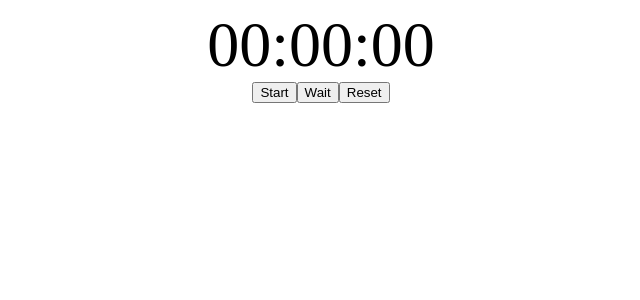
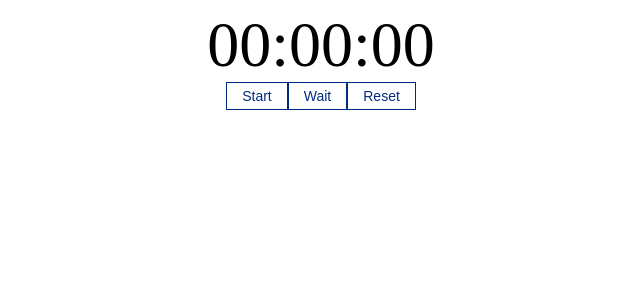
Before and after one commit to SrTrace/Stopwatch, a React (Create React App) app: page / in a window 1280 px wide. Shown: the top 300 px of the page, without its empty margins (319-959 px from the left). Built offline with nearby package versions, Linux system fonts and the light colour scheme.

Commit message:
create comp btns and display

```diff
--- a/src/App.js
+++ b/src/App.js
@@ -2,6 +2,7 @@ import React, {useState, useEffect} from 'react';
 import styles from './App.module.css';
 
 import Display from "./components/Display/Display";
+import Buttons from "./components/Buttons/Buttons";
 
 const App = () => {
     const [time, setTime] = useState(0);
@@ -10,7 +11,7 @@ const App = () => {
     const [firstClick, setFirstClick] = useState(null);
 
     const callbackForWaitBtn = () => {
-        console.log('Do something!');
+        console.log('Stop counting!');
         if (time > 0) {
             setWait(true);
             setTimerOn(false);
@@ -37,18 +38,15 @@ const App = () => {
 
     useEffect(() => {
         let intervalId = null;
-        console.log("on top useEffect:  ", timerOn, " ", wait);
+
         if (timerOn) {
-            console.log("start");
             intervalId = setInterval(() => {
                 setTime(prevTime => prevTime + 10);
             }, 10);
         } else if (!timerOn && wait) {
-            console.log("wait")
             clearInterval(intervalId);
             setWait(false);
         } else if (!timerOn) {
-            console.log("stop");
             setTime(0);
             clearInterval(intervalId);
         }
@@ -64,13 +62,13 @@ const App = () => {
             </div>
             <div>
                 {!timerOn && (
-                    <button onClick={() => setTimerOn(true)}>Start</button>
+                    <Buttons onClick={() => setTimerOn(true)}>Start</Buttons>
                 )}
                 {timerOn && (
-                    <button onClick={() => setTimerOn(false)}>Stop</button>
+                    <Buttons onClick={() => setTimerOn(false)}>Stop</Buttons>
                 )}
-                <button onClick={clickHandler}>Wait</button>
-                <button onClick={() => setTime(0)}>Reset</button>
+                <Buttons onClick={clickHandler}>Wait</Buttons>
+                <Buttons onClick={() => setTime(0)}>Reset</Buttons>
             </div>
         </div>
     );
--- /dev/null
+++ b/src/components/Buttons/Buttons.js
@@ -0,0 +1,13 @@
+import React from 'react';
+import styles from './Buttons.module.css';
+
+const Buttons = ({children, ...props}) => {
+
+    return (
+        <button {...props} className={styles.myBtn}>
+            {children}
+        </button>
+    );
+};
+
+export default Buttons;
--- /dev/null
+++ b/src/components/Buttons/Buttons.module.css
@@ -0,0 +1,8 @@
+.myBtn {
+    padding: 5px 15px;
+    color: #002b80;
+    font-size: 14px;
+    background: transparent;
+    border: 1px solid  #002b80;
+    cursor: pointer;
+}
--- a/src/components/Display/Display.js
+++ b/src/components/Display/Display.js
@@ -1,11 +1,10 @@
 import React from 'react';
-import {Card, CardContent, Typography, Grid} from "@material-ui/core";
 
 import styles from './Display.module.css';
-import Paper from "@material-ui/core/Paper";
+
 
 const Display = ({time}) => {
-    console.log(time);
+
     return (
         <div className={styles.container}>
             <div className="min">
```
